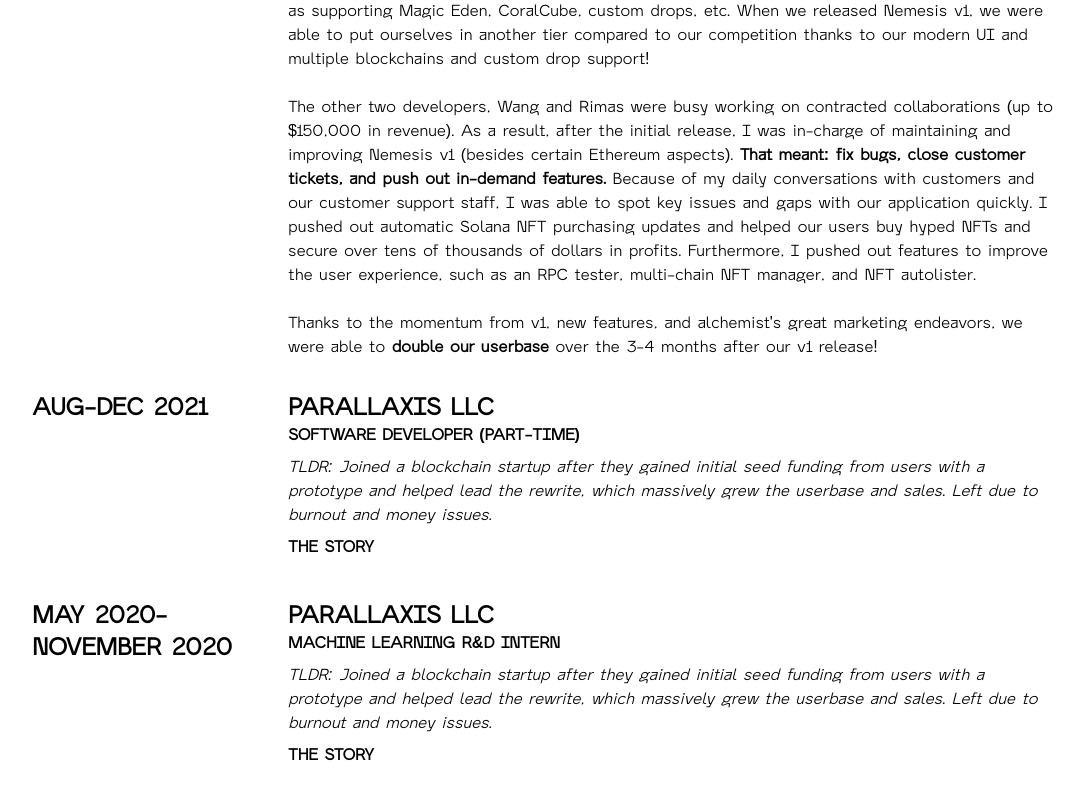
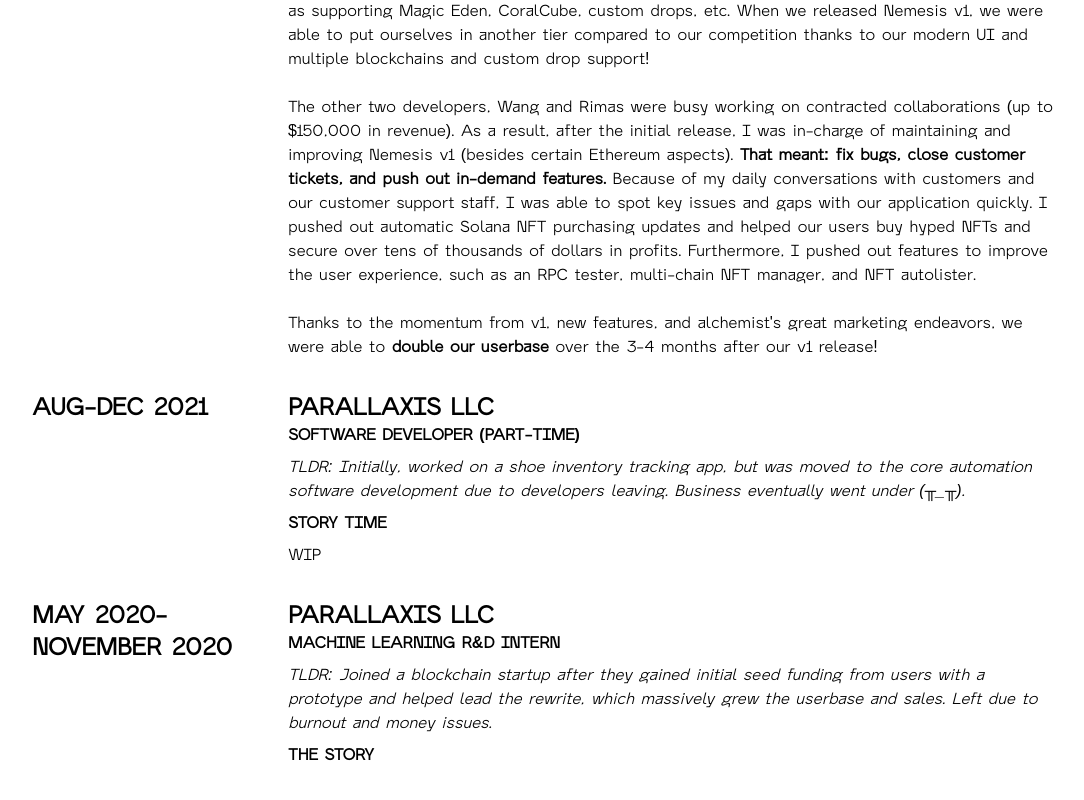
Before and after one commit to jchen42703/jchen42703.github.io, a React (Create React App) app in the folder v2/: page / in a window 1280 px wide. Shown: the part 2117-2917 px from the top of the page, without its empty margins (96-1180 px from the left). Built offline with nearby package versions, Linux system fonts and the light colour scheme.

Commit message:
Parallaxis 2021 TLDR

```diff
--- a/v2/src/home/work/parallaxis2021.tsx
+++ b/v2/src/home/work/parallaxis2021.tsx
@@ -29,19 +29,18 @@ function Parallaxis2021Experience() {
 				></UppercasedText>
 				<div className="mt-2">
 					<p className="italic">
-						TLDR: Joined a blockchain startup after they gained
-						initial seed funding from users with a prototype and
-						helped lead the rewrite, which massively grew the
-						userbase and sales. Left due to burnout and money
-						issues.
+						TLDR: Initially, worked on a shoe inventory tracking
+						app, but was moved to the core automation software
+						development due to developers leaving. Business
+						eventually went under (╥_╥).
 					</p>
 				</div>
 				<UppercasedText
-					text={"The Story"}
+					text={"Story Time"}
 					bold={true}
 					classes={"text-1xl inline-block mt-2"}
 				></UppercasedText>
-				<div className="mt-2"></div>
+				<div className="mt-2">WIP</div>
 			</div>
 		</div>
 	);
```
